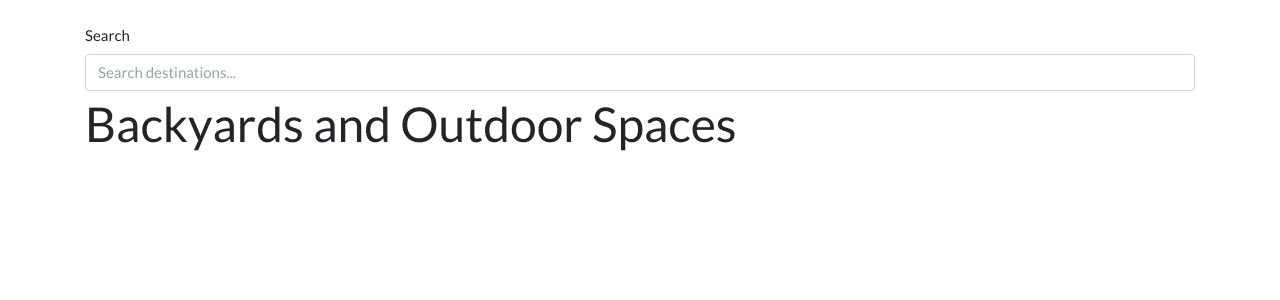
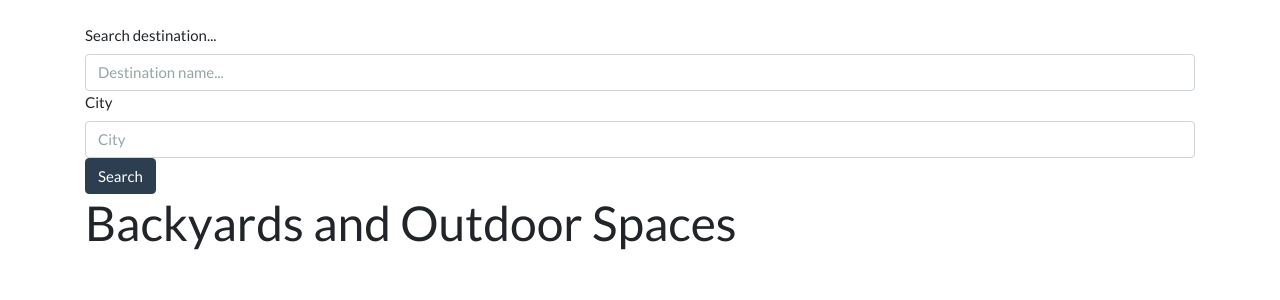
Before and after one commit to crystal-tran/share-bnb, a Flask app: page /listings in a window 1280 px wide. Shown: the part 71-371 px from the top of the page. Run offline with Flask 3, Linux system fonts and the light colour scheme; data that the repository does not hold is empty; some libraries are stand-ins or nearby versions.

Commit message:
fixed navbar and fixed search functionality for listing

```diff
--- a/app.py
+++ b/app.py
@@ -172,13 +172,21 @@ def homepage():
 def list_listings():
     """Show page with listings."""
 
-    search = request.args.get('search-keyword')
+    search_title = request.args.get('search-title')
+    search_city = request.args.get('search-city')
+    print("search title:", search_title)
+    print("search_city:", search_city)
 
-    if not search:
+    if not search_title and not search_city:
         listings = Listing.query.all()
+        print("query listing:", listings)
+
     else:
         listings = Listing.query.filter(
-            Listing.title.like(f"%{search}%")).all()
+            Listing.title.ilike(f"%{search_title}%"),
+            Listing.city.ilike(f"%{search_city}%"),
+            ).all()
+        print("query filter listing:", listings)
 
     return render_template("listings/listings.html", listings=listings)
 
--- a/templates/listings/listings.html
+++ b/templates/listings/listings.html
@@ -4,15 +4,23 @@
 
 <div>
   <form>
-    <label for="Search" class="form-label">Search</label>
+    <label for="sharebnb-search-title" class="form-label">Search destination...</label>
     <input
       type="text"
-      name="search-keyword"
-      id="sharebnb-search-keyword"
+      name="search-title"
+      id="sharebnb-search-title"
       class="form-control"
       aria-describedby="sharebnb-search-keyword"
-      placeholder="Search destinations...">
-    <div id="passwordHelpBlock" class="form-text">
+      placeholder="Destination name...">
+    <label for="sharebnb-search-city" class="form-label">City</label>
+    <input
+      type="text"
+      name="search-city"
+      id="sharebnb-search-city"
+      class="form-control"
+      aria-describedby="sharebnb-search-city"
+      placeholder="City">
+      <button class="btn btn-primary">Search</button>
   </form>
 </div>
 
```
Also changed, not shown: seed.py (+15 -7 lines).
